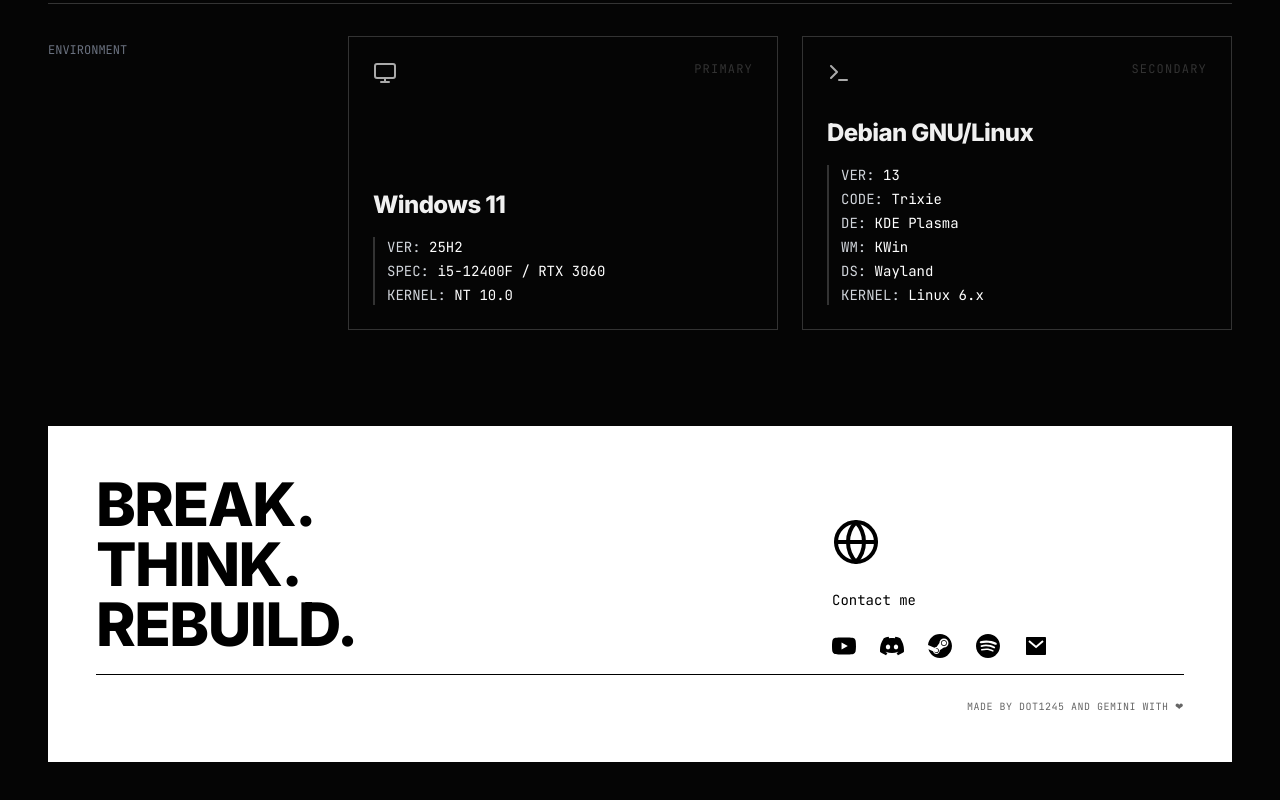
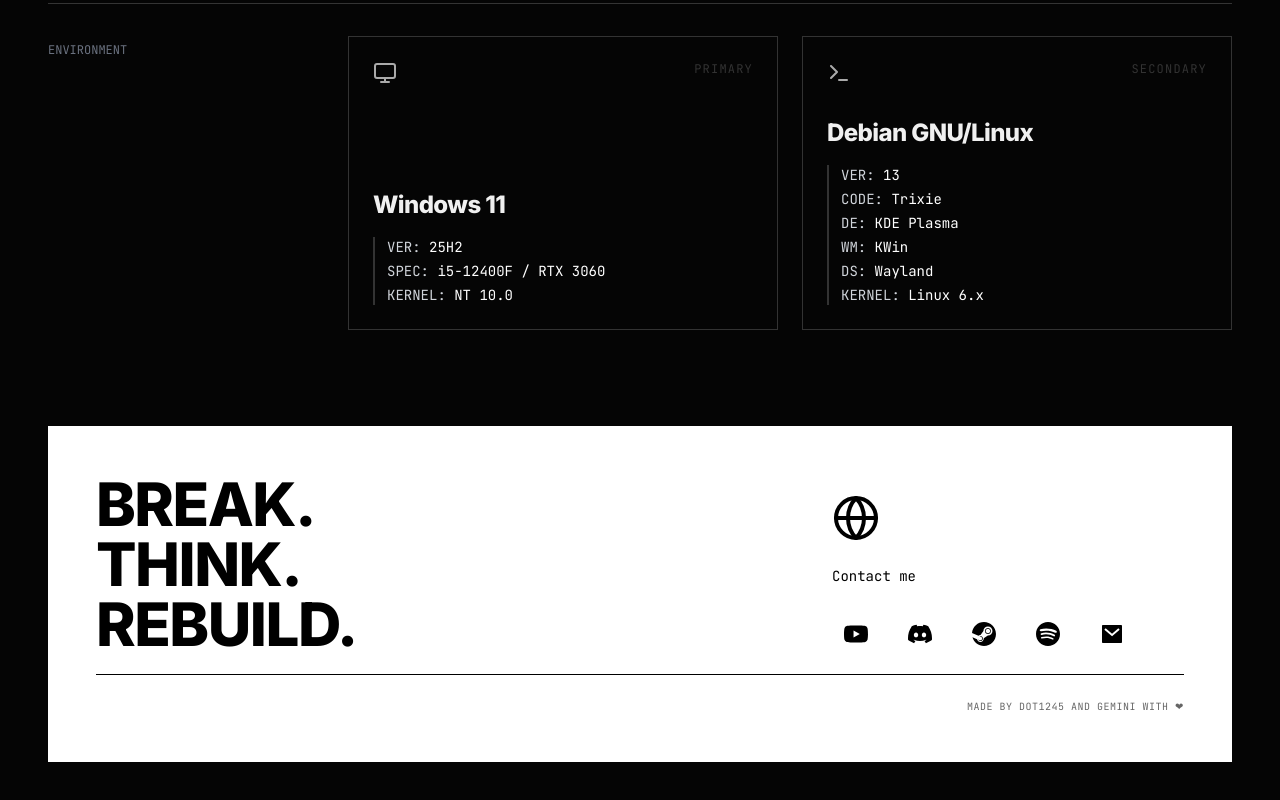
Before and after one commit to dot-1245/dot1245.f5.si-main, a React (Vite) app: page / in a window 1280 px wide. Shown: the part 870-1670 px from the top of the page. Built offline with nearby package versions, Linux system fonts and the light colour scheme.

Commit message:
feat: Improve social link styling
Enhance the appearance and interactivity of social media links by applying consistent styling, including rounded backgrounds on hover and increased scale for better visual feedback. This makes the contact section more engaging and visually appealing.

```diff
--- a/App.tsx
+++ b/App.tsx
@@ -189,20 +189,21 @@
                  <p className="font-mono text-sm">
                    Contact me
                  </p>
-                 <div className="flex items-center gap-6 pt-2">
-                    <a href="https://www.youtube.com/@dot-1245" target="_blank" rel="noopener noreferrer" className={`transition-colors hover:scale-110 duration-200 hover:text-[#FF0000]`} aria-label="YouTube">
+                 {/* Icons: Added w-12 h-12 rounded-full hover:bg-white to force background on hover */}
+                 <div className="flex items-center gap-4 pt-2">
+                    <a href="https://www.youtube.com/@dot-1245" target="_blank" rel="noopener noreferrer" className={`flex items-center justify-center w-12 h-12 rounded-full transition-all duration-200 hover:bg-white hover:scale-110 hover:text-[#FF0000]`} aria-label="YouTube">
                       <SiYoutube size={24} />
                     </a>
-                    <a href="https://discord.com/users/781823733454733322" target="_blank" rel="noopener noreferrer" className={`transition-colors hover:scale-110 duration-200 hover:text-[#5865F2]`} aria-label="Discord">
+                    <a href="https://discord.com/users/781823733454733322" target="_blank" rel="noopener noreferrer" className={`flex items-center justify-center w-12 h-12 rounded-full transition-all duration-200 hover:bg-white hover:scale-110 hover:text-[#5865F2]`} aria-label="Discord">
                       <SiDiscord size={24} />
                     </a>
-                    <a href="https://steamcommunity.com/profiles/76561199340967978/" target="_blank" rel="noopener noreferrer" className={`transition-colors hover:scale-110 duration-200 hover:text-[#2a5298]`} aria-label="Steam">
+                    <a href="https://steamcommunity.com/profiles/76561199340967978/" target="_blank" rel="noopener noreferrer" className={`flex items-center justify-center w-12 h-12 rounded-full transition-all duration-200 hover:bg-white hover:scale-110 hover:text-[#2a5298]`} aria-label="Steam">
                       <SiSteam size={24} />
                     </a>
-                    <a href="https://open.spotify.com/user/9mvmw97oqtx5wxi8xcy9vwfsw" target="_blank" rel="noopener noreferrer" className={`transition-colors hover:scale-110 duration-200 hover:text-[#1ED760]`} aria-label="Spotify">
+                    <a href="https://open.spotify.com/user/9mvmw97oqtx5wxi8xcy9vwfsw" target="_blank" rel="noopener noreferrer" className={`flex items-center justify-center w-12 h-12 rounded-full transition-all duration-200 hover:bg-white hover:scale-110 hover:text-[#1ED760]`} aria-label="Spotify">
                       <SiSpotify size={24} />
                     </a>
-                    <a href="mailto:dot1245@proton.me" className={`transition-colors hover:scale-110 duration-200 ${theme.footerHover}`} aria-label="Email">
+                    <a href="mailto:dot1245@proton.me" className={`flex items-center justify-center w-12 h-12 rounded-full transition-all duration-200 hover:bg-white hover:scale-110 ${theme.footerHover}`} aria-label="Email">
                       <RiMailFill size={24} />
                     </a>
                  </div>
```
